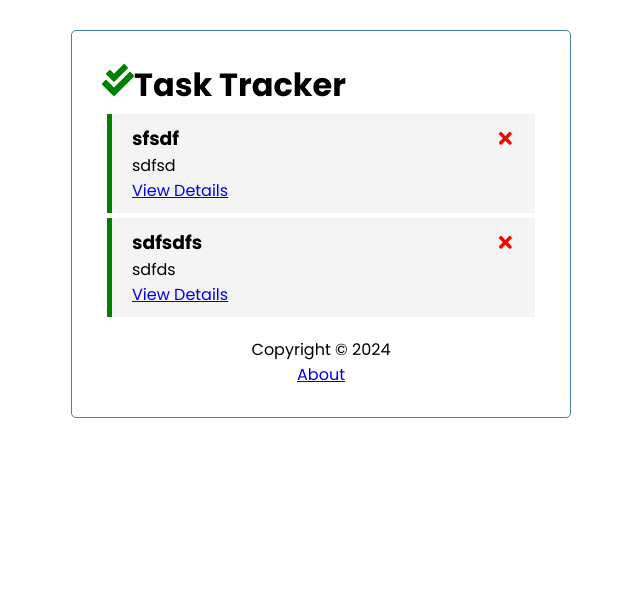
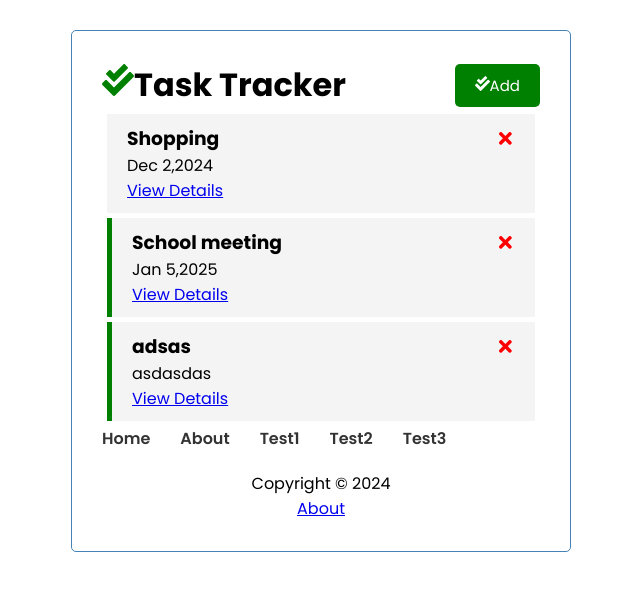
Before and after one commit to natiquekeyin/fall2024, a React (Vite) app in the folder JavaScript/Week10/tasktracker/: page / in a window 1280 px wide. Shown: the top 590 px of the page, without its empty margins (319-959 px from the left). Built offline with nearby package versions, Linux system fonts and the light colour scheme; data requests are answered from the project's data file.

Commit message:
pathname

```diff
--- a/JavaScript/Week10/tasktracker/db.json
+++ b/JavaScript/Week10/tasktracker/db.json
@@ -1,15 +1,21 @@
 {
   "tasks": [
     {
-      "id": "ecda",
-      "text": "sfsdf",
-      "day": "sdfsd",
+      "id": "baa0",
+      "text": "Shopping",
+      "day": "Dec 2,2024",
+      "reminder": false
+    },
+    {
+      "id": "7ea2",
+      "text": "School meeting",
+      "day": "Jan 5,2025",
       "reminder": true
     },
     {
-      "id": "0bc0",
-      "text": "sdfsdfs",
-      "day": "sdfds",
+      "id": "6dc1",
+      "text": "adsas",
+      "day": "asdasdas",
       "reminder": true
     }
   ]
--- a/JavaScript/Week10/tasktracker/src/App.jsx
+++ b/JavaScript/Week10/tasktracker/src/App.jsx
@@ -3,7 +3,10 @@ import Tasks from "./components/Tasks";
 import { useState, useEffect } from "react";
 import AddTask from "./components/AddTask";
 import Footer from "./components/Footer";
-import { BrowserRouter as Router, Routes, Route } from "react-router-dom";
+import Test1 from "./components/Test1";
+import Test2 from "./components/Test2";
+import Test3 from "./components/Test3";
+import { BrowserRouter as Router, Routes, Route, Link } from "react-router-dom";
 
 import About from "./components/About";
 import TaskDetails from "./components/TaskDetails";
@@ -118,8 +121,26 @@ function App() {
 
           <Route path="/about" element={<About />} />
           <Route path="/task/:id" element={<TaskDetails />} />
+          <Route path="/test1" element={<Test1 />} />
+          <Route path="/test2" element={<Test2 />} />
+          <Route path="/test3" element={<Test3 />} />
         </Routes>
 
+        <Link to="/" className="link">
+          Home
+        </Link>
+        <Link to="/about" className="link">
+          About
+        </Link>
+        <Link to="/test1" className="link">
+          Test1
+        </Link>
+        <Link to="/test2" className="link">
+          Test2
+        </Link>
+        <Link to="/test3" className="link">
+          Test3
+        </Link>
         <Footer />
       </div>
     </Router>
--- a/JavaScript/Week10/tasktracker/src/components/Header.jsx
+++ b/JavaScript/Week10/tasktracker/src/components/Header.jsx
@@ -14,7 +14,7 @@ const Header = ({ title, onAdd, showAdd }) => {
         <FaCheckDouble style={{ color: "green" }} />
         {title}
       </h1>
-      {location.pathname === "/about" && (
+      {location.pathname === "/" && (
         <Button
           text={showAdd ? "Close" : "Add"}
           color={showAdd ? "red" : "green"}
--- a/JavaScript/Week10/tasktracker/src/components/TaskDetails.jsx
+++ b/JavaScript/Week10/tasktracker/src/components/TaskDetails.jsx
@@ -1,7 +1,49 @@
-import React from "react";
+import { useParams, useNavigate, useLocation } from "react-router-dom";
+import { useState, useEffect } from "react";
+import Button from "./Button";
 
 const TaskDetails = () => {
-  return <div>TaskDetails</div>;
+  const { pathname } = useLocation();
+  const params = useParams();
+  const navigate = useNavigate();
+  const [loading, setLoading] = useState(true);
+  const [task, setTask] = useState({});
+  const [error, setError] = useState(null);
+
+  useEffect(() => {
+    const fetchTask = async () => {
+      const res = await fetch(`http://localhost:5000/tasks/${params.id}`);
+
+      if (res.status === 404) {
+        setError("Task not found");
+      }
+
+      const data = await res.json();
+      setTask(data);
+      setLoading(false);
+    };
+
+    fetchTask();
+  });
+
+  if (error) {
+    navigate("/");
+  }
+  return loading ? (
+    <h3>Loading...</h3>
+  ) : (
+    <div className="task detail">
+      <p style={{ color: "black", textDecoration: "underline" }}>{pathname}</p>
+      <h3>{task.text}</h3>
+      <p>{task.day}</p>
+      <Button
+        text="Go Back"
+        click={() => {
+          navigate(-1);
+        }}
+      />
+    </div>
+  );
 };
 
 export default TaskDetails;
--- a/JavaScript/Week10/tasktracker/src/index.css
+++ b/JavaScript/Week10/tasktracker/src/index.css
@@ -103,3 +103,18 @@ footer {
   text-align: center;
   margin-top: 20px;
 }
+
+.detail {
+  width: 300px;
+  text-align: center;
+  margin: 10px auto;
+  background-color: cadetblue;
+  color: white;
+}
+
+.link {
+  text-decoration: none;
+  margin-right: 30px;
+  color: #333;
+  font-weight: 600;
+}
```
